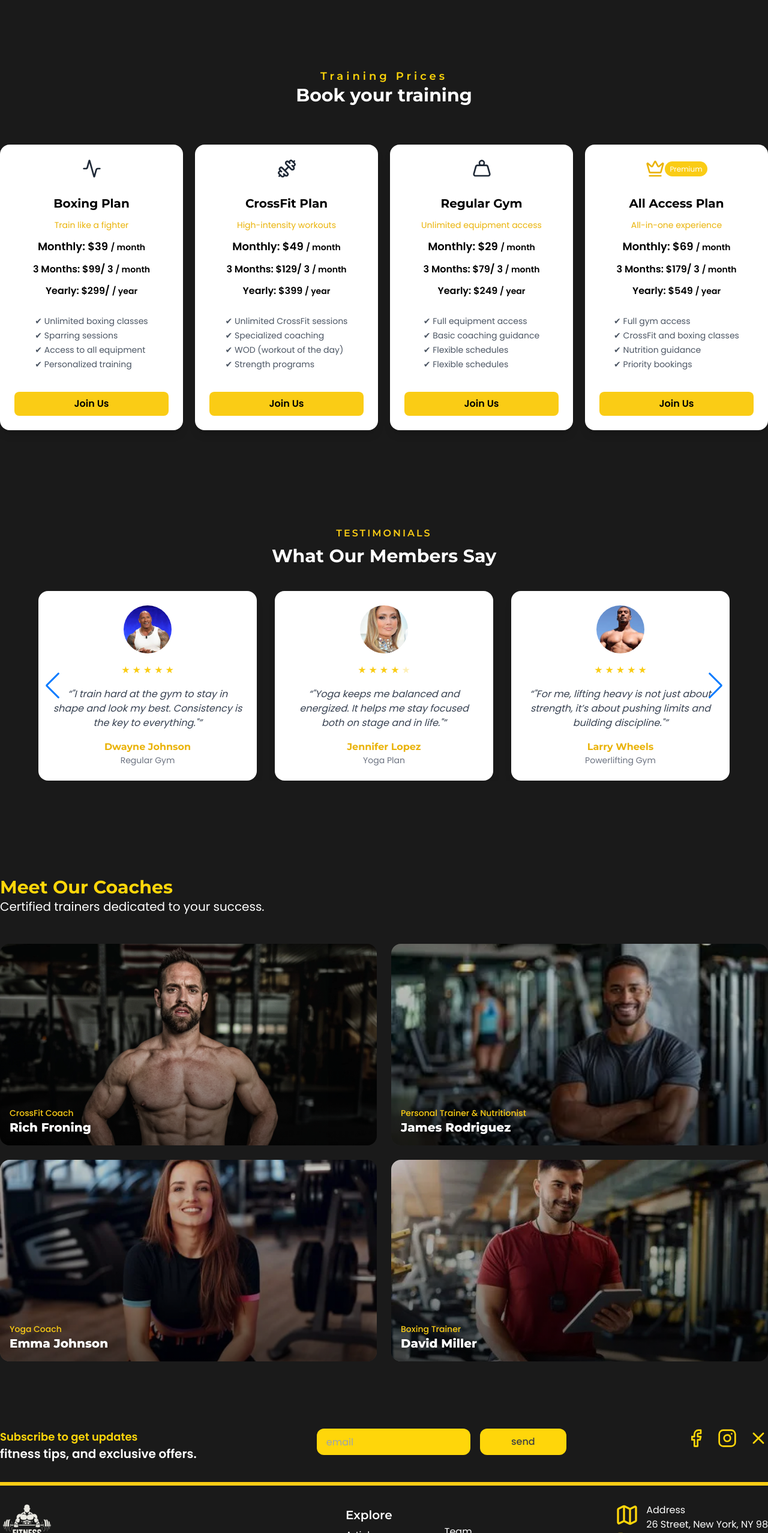
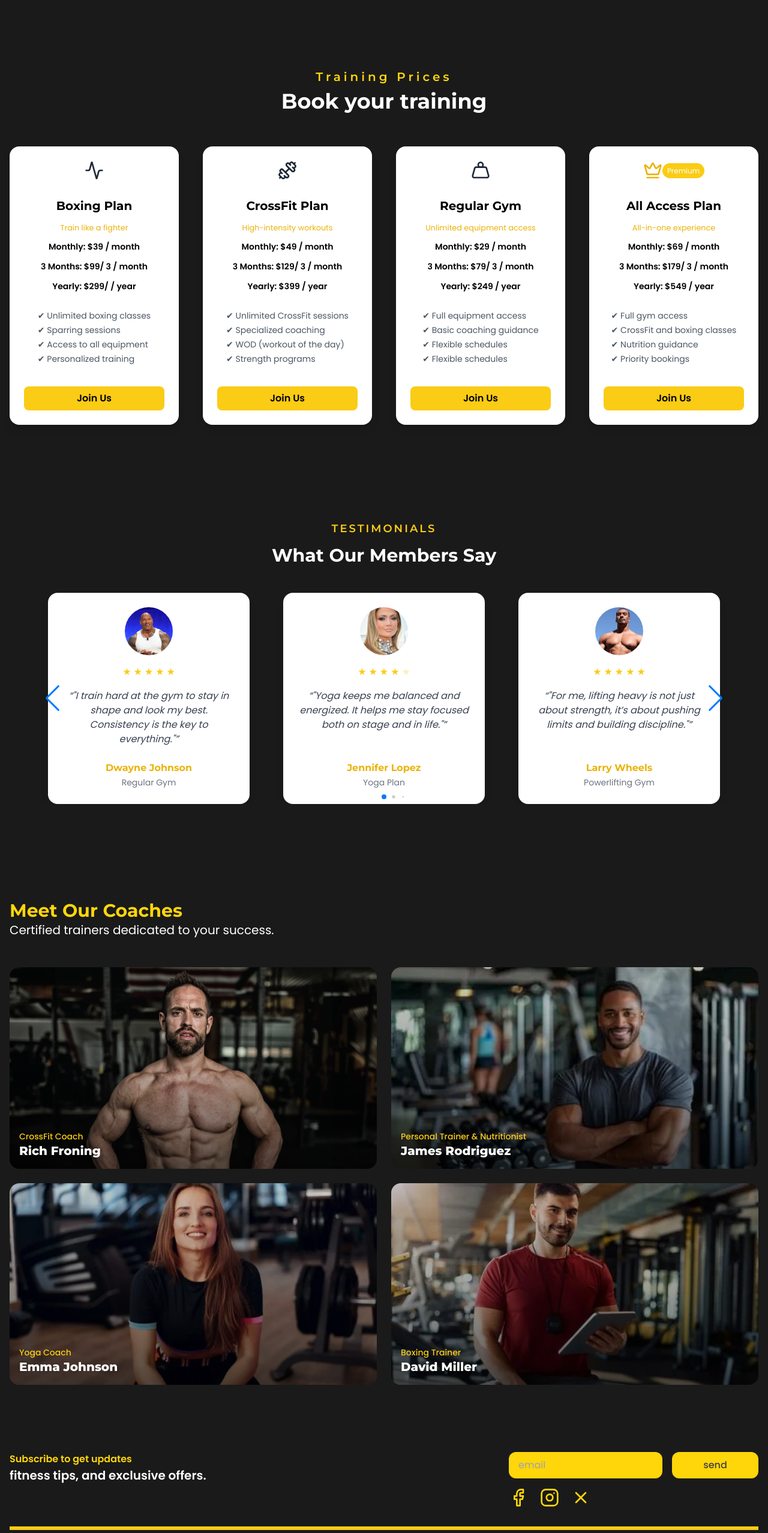
Before and after one commit to Grima21/gym-website, a Next.js app: page / in a window 1280 px wide. Shown: the part 3411-5966 px from the top of the page at 60% size. Built offline with nearby package versions, Linux system fonts and the light colour scheme.

Commit message:
responsitive movil

```diff
--- a/src/app/components/Footer.tsx
+++ b/src/app/components/Footer.tsx
@@ -31,15 +31,16 @@ export default function Footer() {
   ];
 
   return (
-    <footer className="max-w-screen-2xl mx-auto mt-20 mb-20">
+    <footer className="w-full max-w-screen-2xl mx-auto mt-20 mb-20 px-4">
       <section className="w-full ">
-        <div className="w-full flex justify-between mb-8">
-          <p className="text-[#FFD60A] text-lg font-semibold">
+        <div className="w-full flex flex-col gap-4 lg:gap-2 lg:flex-row lg:justify-between mb-8">
+          <p className="text-[#FFD60A] text-[clamp12px,2vw,18px)] font-semibold">
             Subscribe to get updates <br />
-            <span className="text-xl text-white">
+            <span className=" text-[clamp(14px,3vw,20px)] text-white">
               fitness tips, and exclusive offers.
             </span>
           </p>
+          <div className="flex flex-col gap-4 md:justify-between ">
             <div className="flex gap-4">
               <input
                 type="text"
@@ -56,9 +57,10 @@ export default function Footer() {
               <X className="text-[#FFD60A] w-8 h-8  hover:text-yellow-500 cursor-pointer" />
             </div>
           </div>
+        </div>
         <div className="w-full h-[6px] bg-yellow-400"></div>
       </section>
-      <section className="flex justify-between gap-4 mt-5 ">
+      <section className="flex flex-col lg:flex-row justify-between gap-4 mt-5 ">
         <div>
           <Image
             src="/logo-fondo/logo-gym.webp"
@@ -66,19 +68,23 @@ export default function Footer() {
             width={90}
             height={90}
           />
-          <p className="text-base text-white w-[400px]">
+          <p className="text-base text-[clamp(14px,2vw,16px)] text-white w-full max-w-[400px]">
             Transform your body and mind in our state-of-the-art gym. We offer
             specialized training in boxing, CrossFit, and general fitness for
             all levels.
           </p>
         </div>
-        <div className="flex justify-between items-center gap-16">
+        <div className="flex justify-between items-center lg:gap-16">
           <div className="flex flex-col justify-center">
-            <h4 className="text-xl text-white font-medium mb-2">Explore</h4>
+            <h4 className=" text-[clamp(16px,3vw,20px)] text-white font-medium mb-2">
+              Explore
+            </h4>
             <ul>
               {exploreLinks.map((e, index) => (
                 <li key={index}>
-                  <a href={e.href}>{e.name}</a>
+                  <a href={e.href} className="text-[clamp(14px,2vw,16px)]">
+                    {e.name}
+                  </a>
                 </li>
               ))}
             </ul>
@@ -88,7 +94,9 @@ export default function Footer() {
             <ul>
               {servicesLinks.map((s, index) => (
                 <li key={index}>
-                  <a href={s.href}>{s.name}</a>
+                  <a href={s.href} className="text-[clamp(14px,2vw,16px)]">
+                    {s.name}
+                  </a>
                 </li>
               ))}
             </ul>
@@ -101,10 +109,10 @@ export default function Footer() {
               return (
                 <li className="flex gap-3" key={index}>
                   <div>
-                    <Icon className="w-10 h-10 text-[#FFD60A]"></Icon>
+                    <Icon className="w-8 h-8 md:w-10 md:h-10 text-[#FFD60A]"></Icon>
                   </div>
                   <div>
-                    <p>{c.type}</p>
+                    <p className="text-[clamp(14px,2vw,16px)]">{c.type}</p>
                     <p>{c.value}</p>
                   </div>
                 </li>
--- a/src/app/components/Pricing.tsx
+++ b/src/app/components/Pricing.tsx
@@ -3,13 +3,19 @@ import { plans } from "@/app/data/plans";
 export default function Pricing() {
   return (
     <section className="max-w-screen-xl mx-auto mt-20 mb-20">
-      <h3 className="text-center text-lg text-[#FFD60A] tracking-[5px]">
+      <h3 className="text-center text-[clamp(12px,2vw,20px)] text-[#FFD60A] tracking-[5px]">
         Training Prices
       </h3>
-      <h2 className="text-center text-3xl text-white font-bold">
+      <h2 className="text-center text-[clamp(20px,3vw,35px)] text-white font-bold">
         Book your training
       </h2>
-      <div className="flex flex-grow gap-5 item-center justify-center mt-16">
+      <div
+        className="mt-10 sm:mt-12
+        grid gap-4 sm:gap-6 xl:gap-10
+        [grid-template-columns:repeat(auto-fit,minmax(260px,1fr))] px-4
+        justify-center"
+        style={{ justifyItems: "center" }}
+      >
         {plans.map(
           ({
             id,
@@ -24,7 +30,7 @@ export default function Pricing() {
           }) => (
             <div
               key={id}
-              className="p-6 bg-white rounded-2xl shadow-lg flex items-center flex-col gap-3 w-96 max-h-[480px]"
+              className="  w-full max-w-[350px] p-6 bg-white rounded-2xl shadow-lg flex items-center flex-col  gap-3  max-h-[480px]"
             >
               <div className="flex items-center justify-between">
                 <Icon
@@ -40,16 +46,20 @@ export default function Pricing() {
                   )}
                 </div>
               </div>
-              <h3 className="mt-4 text-xl font-bold text-black">{title}</h3>
-              <p className="text-sm text-yellow-500 ">{description}</p>
+              <h3 className="mt-4 font-bold text-[clamp(16px,2.5vw,20px)] text-black">
+                {title}
+              </h3>
+              <p className="text-[clamp(12px,1vw,16px)] text-yellow-500 ">
+                {description}
+              </p>
 
-              <p className="text-lg font-semibold text-black">
+              <p className="text-[clamp(14px,1vw,18px)] font-semibold text-black">
                 {monthly} <span className="text-sm">/ month</span>
               </p>
-              <p className="text-base font-semibold text-black">
+              <p className="text-[clamp(14px,1vw,18px)] font-semibold text-black">
                 {monthly3} <span className="text-sm">/ month</span>
               </p>
-              <p className="text-base font-semibold text-black">
+              <p className="text-[clamp(14px,1vw,18px)] font-semibold text-black">
                 {yearly} <span className="text-sm">/ year</span>
               </p>
               <ul className="mt-4 space-y-1 text-sm text-gray-600">
--- a/src/app/components/Team.tsx
+++ b/src/app/components/Team.tsx
@@ -4,14 +4,16 @@ import { coach } from "@/app/data/coach"; // ajusta la ruta si tu archivo está
 
 export default function Coaches() {
   return (
-    <section className="max-w-screen-2xl mx-auto mt-20 mb-28 ">
-      <h2 className="text-[#FFD60A] text-3xl font-bold">Meet Our Coaches</h2>
-      <p className="text-xl text-white">
+    <section className="max-w-screen-2xl mx-auto mt-20 mb-28 px-4 ">
+      <h2 className="text-[#FFD60A] text-3xl text-[clamp(24px,3vw,30px)] font-bold">
+        Meet Our Coaches
+      </h2>
+      <p className="text-xl text-[clamp(16px,3vw,20px)] text-white">
         Certified trainers dedicated to your success.
       </p>
       <div
         className=" mx-auto
-    grid gap-6 md:grid-cols-2 mt-12"
+    grid gap-6 md:grid-cols-2 mt-12 "
       >
         {coach.map((c) => (
           <article
--- a/src/app/components/Testimonial.tsx
+++ b/src/app/components/Testimonial.tsx
@@ -1,33 +1,42 @@
 "use client";
 import Image from "next/image";
 import { Swiper, SwiperSlide } from "swiper/react";
-import { Navigation } from "swiper/modules";
+import { Navigation, Pagination, A11y } from "swiper/modules";
 import "swiper/css";
 import "swiper/css/navigation";
 import { members } from "@/app/data/members"; // tu array de testimonios
+import "swiper/css";
+import "swiper/css/navigation";
+import "swiper/css/pagination";
 
 export default function Testimonials() {
   return (
     <section className="py-20 text-center">
-      <h4 className="text-yellow-400 uppercase tracking-[3px] mb-2">
+      <h4 className="text-yellow-400 uppercase tracking-[3px] text-[clamp(14px,2vw,18px)] mb-2">
         Testimonials
       </h4>
-      <h2 className="text-3xl font-bold text-white mb-10">
+      <h2 className=" text-[clamp(20px,3vw,30px)] font-bold text-white mb-10">
         What Our Members Say
       </h2>
 
       <Swiper
-        modules={[Navigation]}
-        navigation
-        spaceBetween={30}
-        slidesPerView={3}
+        modules={[Navigation, Pagination, A11y]}
         loop
-        className="max-w-6xl"
+        grabCursor
+        navigation // flechas (las ocultamos en mobile con CSS abajo)
+        pagination={{ clickable: true, dynamicBullets: true }} // bullets útiles en mobile
+        className="mx-auto mt-10 max-w-6xl px-4 sm:px-6"
+        breakpoints={{
+          0: { slidesPerView: 1, spaceBetween: 16, centeredSlides: true },
+          640: { slidesPerView: 1.2, spaceBetween: 18, centeredSlides: true }, // “peek”
+          768: { slidesPerView: 2, spaceBetween: 20, centeredSlides: false },
+          1024: { slidesPerView: 3, spaceBetween: 24 },
+        }}
       >
         {members.map((m, idx) => (
-          <SwiperSlide key={idx}>
-            <div className="bg-white p-6 rounded-2xl shadow-lg h-full flex flex-col">
-              {/* Imagen redonda */}
+          <SwiperSlide key={idx} className="!h-auto px-4">
+            <div className="h-full bg-white p-6 rounded-2xl shadow-lg flex flex-col">
+              {/* Avatar */}
               <Image
                 src={m.image}
                 alt={m.name}
@@ -35,26 +44,29 @@ export default function Testimonials() {
                 width={80}
                 height={80}
               />
+
               {/* Estrellas */}
-              <div className="flex justify-center gap-1 mb-4">
+              <div className="flex justify-center gap-1 mb-4 text-yellow-400">
                 {Array.from({ length: 5 }).map((_, i) => (
                   <span
                     key={i}
-                    className={`text-yellow-400 ${
-                      i < m.start ? "opacity-100" : "opacity-30"
-                    }`}
+                    className={i < m.start ? "opacity-100" : "opacity-30"}
                   >
                     ★
                   </span>
                 ))}
               </div>
+
               {/* Opinión */}
-              <p className="italic text-gray-700 mb-4">
+              <p className="italic text-gray-700 mb-4 text-center">
                 <q>{m.opinion}</q>
               </p>
-              {/* Nombre y plan */}
-              <h3 className="font-bold text-yellow-500">{m.name}</h3>
-              <span className="text-sm text-gray-500">{m.plan}</span>
+
+              {/* Nombre y plan (pegados abajo para igualar alturas) */}
+              <div className="mt-auto pt-2 text-center">
+                <h3 className="font-bold text-yellow-500">{m.name}</h3>
+                <span className="text-sm text-gray-500">{m.plan}</span>
+              </div>
             </div>
           </SwiperSlide>
         ))}
```
Lines whose indentation alone changed are shown as unchanged.
